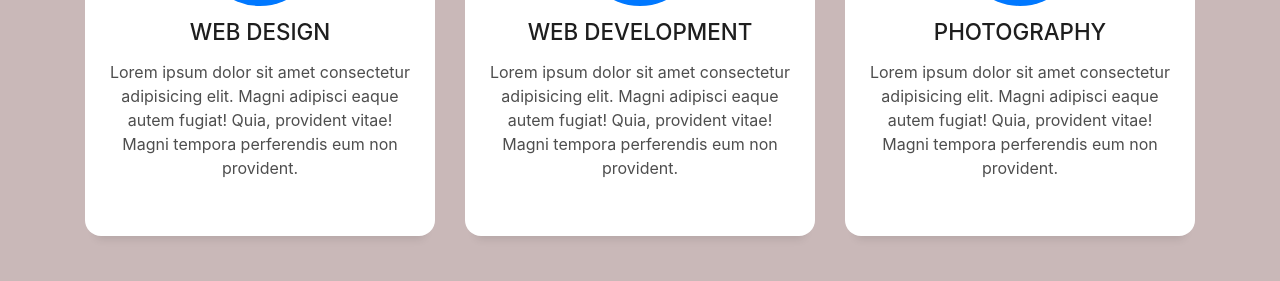
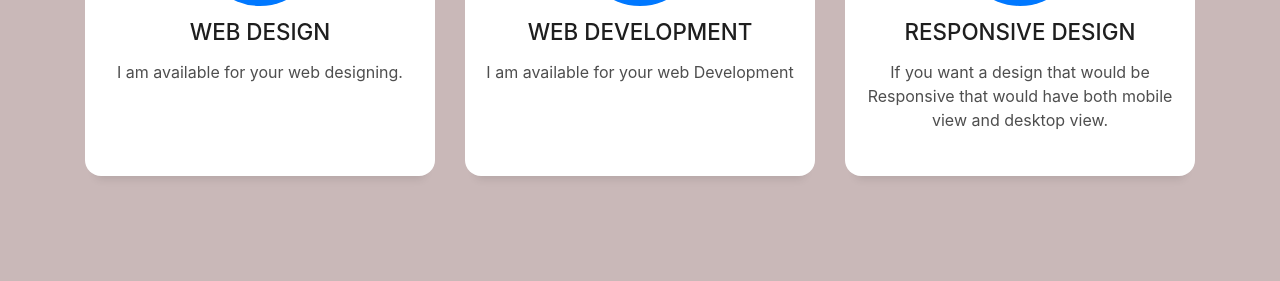
Before and after one commit to dannywise-git/Dwisefolio, a plain HTML site: page index.html in a window 1280 px wide. Shown: the part 2158-2439 px from the top of the page. Drawn offline with Linux system fonts and the light colour scheme; files whose address does not match are found by name.

Commit message:
website style

```diff
--- a/css/style.css
+++ b/css/style.css
@@ -717,6 +717,7 @@ footer li{
   padding: 2.5rem 1.3rem;
   border-radius: 1rem;
   margin-bottom: 3rem;
+  height: 20em;
 }
 
 .service-box:hover .ico-circle {
--- a/index.html
+++ b/index.html
@@ -233,9 +233,7 @@
             <div class="service-content">
               <h2 class="s-title">Web Design</h2>
               <p class="s-description text-center">
-                Lorem ipsum dolor sit amet consectetur adipisicing elit. Magni adipisci eaque autem fugiat! Quia,
-                provident vitae! Magni
-                tempora perferendis eum non provident.
+                I am available for your web designing.
               </p>
             </div>
           </div>
@@ -248,14 +246,12 @@
             <div class="service-content">
               <h2 class="s-title">Web Development</h2>
               <p class="s-description text-center">
-                Lorem ipsum dolor sit amet consectetur adipisicing elit. Magni adipisci eaque autem fugiat! Quia,
-                provident vitae! Magni
-                tempora perferendis eum non provident.
+                I am available for your web Development
               </p>
             </div>
           </div>
         </div>
-        <div class="col-md-4">
+        <!-- <div class="col-md-4">
           <div class="service-box">
             <div class="service-ico">
               <span class="ico-circle"><i class="ion-camera"></i></span>
@@ -269,7 +265,7 @@
               </p>
             </div>
           </div>
-        </div>
+        </div> -->
         <div class="col-md-4">
           <div class="service-box">
             <div class="service-ico">
@@ -278,14 +274,12 @@
             <div class="service-content">
               <h2 class="s-title">Responsive Design</h2>
               <p class="s-description text-center">
-                Lorem ipsum dolor sit amet consectetur adipisicing elit. Magni adipisci eaque autem fugiat! Quia,
-                provident vitae! Magni
-                tempora perferendis eum non provident.
+              If you want a design that would be Responsive that would have both mobile view and desktop view.
               </p>
             </div>
           </div>
         </div>
-        <div class="col-md-4">
+        <!-- <div class="col-md-4">
           <div class="service-box">
             <div class="service-ico">
               <span class="ico-circle"><i class="ion-paintbrush"></i></span>
@@ -314,7 +308,7 @@
               </p>
             </div>
           </div>
-        </div>
+        </div> -->
       </div>
     </div>
   </section>
```
